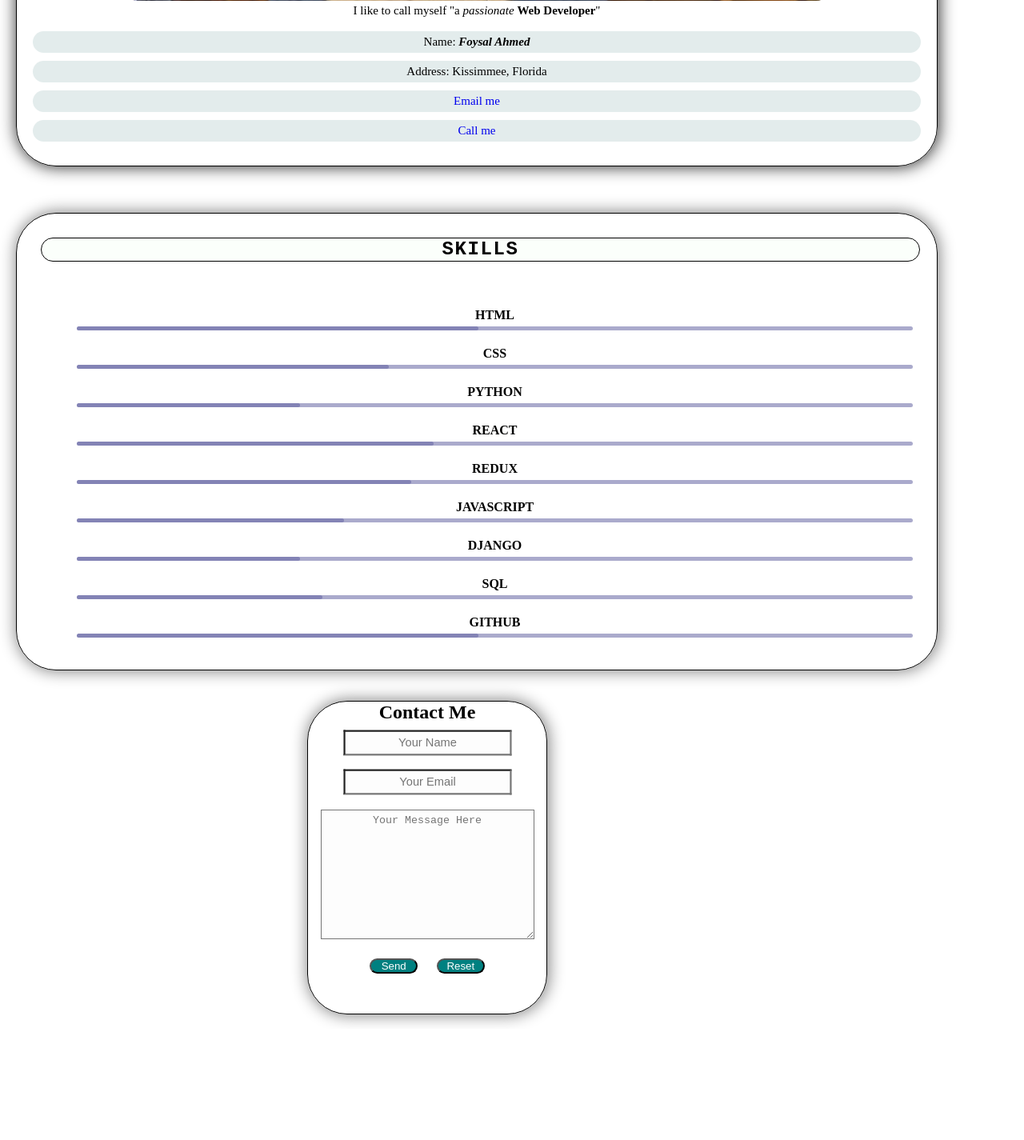
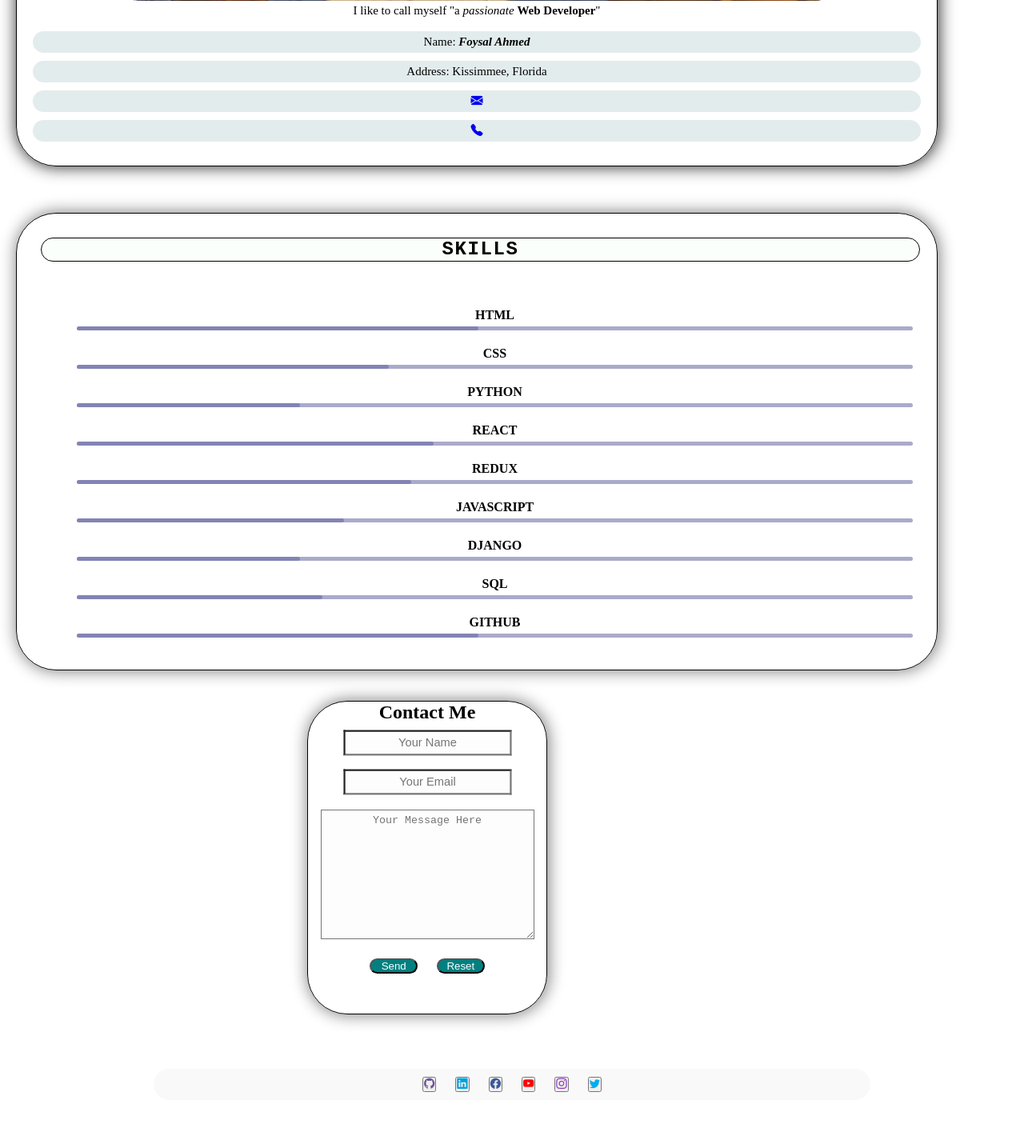
Before and after one commit to foysal90/portfolio, a PHP site: page / in a window 1280 px wide. Shown: the part 809-2234 px from the top of the page at 80% size. Before the commit the page ends 2095 px from the top, so only its background shows below. Run offline with PHP 8.4, Linux system fonts and the light colour scheme; some libraries are stand-ins or nearby versions.

Commit message:
added and designed contact section

```diff
--- a/index.html
+++ b/index.html
@@ -42,8 +42,12 @@
       <br>
       <p class="name">Name: <strong> <em> Foysal Ahmed </em></strong></p>
       <p class="address">Address: Kissimmee, Florida</p>
-      <p class="email"> <a href="mailto:foysal1416@hotmail.com">Email me</a></p>
-      <p class="call"><a href="tel:4074178151">Call me</a></p>
+      <p class="email"> <a href="mailto:foysal1416@hotmail.com">
+        <i class="bi bi-envelope-fill"></i>
+      </a></p>
+      <p class="call"><a href="tel:4074178151">
+        <i class="bi bi-telephone-fill"></i>
+      </a></p>
 
     </div>
 
@@ -90,7 +94,47 @@
 
 <br>
 
+<div class="contact-links col-4" >
+  <div class="icons">
+    <button>
+      <a href="https://github.com/foysal90" target="_blank">
+        <i class="bi bi-github"></i>
 
+      </a>
+    </button>
+
+    <button>
+      <a href="linkedin.com/in/foysalahmed90" target="_blank">
+        <i class="bi bi-linkedin"></i>
+      </a>
+    </button>
+
+    <button>
+      <a href="https://www.facebook.com/cricket.faisal/" target="_blank">
+        <i class="bi bi-facebook"></i>
+      </a>
+    </button>
+
+    <button>
+      <a href="">
+        <i class="bi bi-youtube"></i>
+      </a>
+    </button>
+
+    <button>
+      <a href="https://www.instagram.com/foy_sal_15/" target="_blank">
+        <i class="bi bi-instagram"></i>
+      </a>
+    </button>
+
+    <button>
+      <a href="">
+        <i class="bi bi-twitter"></i>
+      </a>
+    </button>
+  </div>
+
+</div>
 
 </div>
 
--- a/style.css
+++ b/style.css
@@ -20,6 +20,8 @@
     height: 60px;
     width: 100%;
     padding: 4px;
+
+
 
 
 }
@@ -64,6 +66,7 @@
     border-radius: 50px;
     padding: 20px;
 }
+
 
 .profile-desc {
     text-align: center;
@@ -394,3 +397,50 @@
     color: snow;
     transform: scale(1.1 );
 }
+
+.contact-links {
+    display: flexbox;
+
+    margin: 50px auto;
+    text-align: center;
+    border: 1px solid;
+    width: 70%;
+    border-style: none;
+    background-color: rgba(192, 192, 192, 0.098);
+    border-radius: 50px;
+    box-shadow: 1px 0px 20px 1px white;
+
+
+}
+
+.icons button {
+    margin: 10px;
+
+
+
+}
+
+.bi-github {
+    color: #6e5494;
+
+}
+
+.bi-linkedin {
+    color: #00a0dc;
+}
+
+.bi-facebook {
+    color: #3B5998;
+}
+
+.bi-youtube {
+    color: #FF0000;
+}
+
+.bi-instagram {
+    color: #8a3ab9;
+}
+
+.bi-twitter {
+    color: #00ACEE;
+}
```
